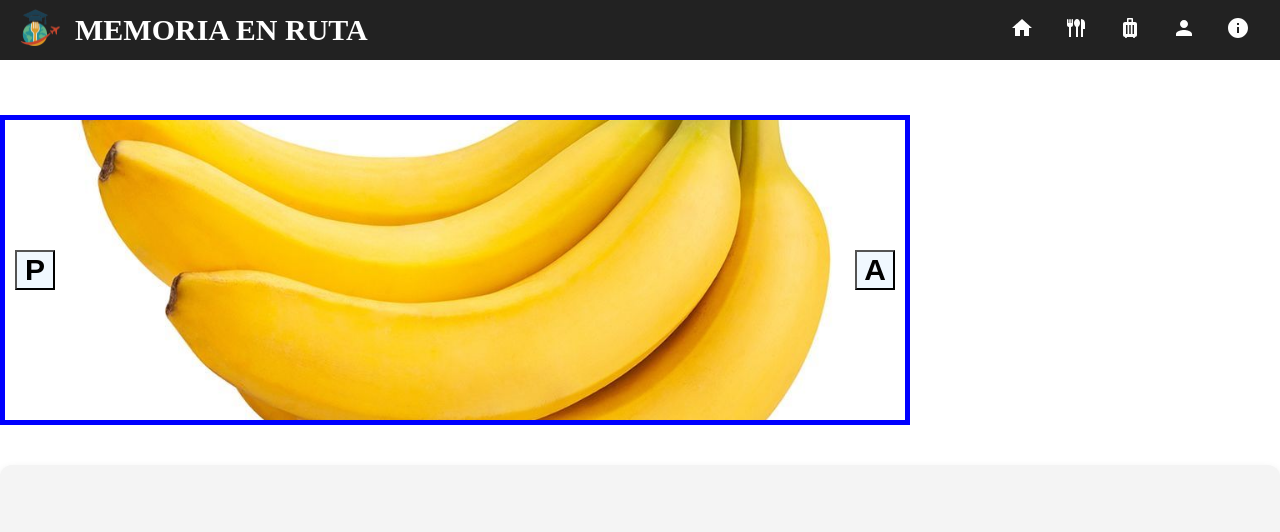
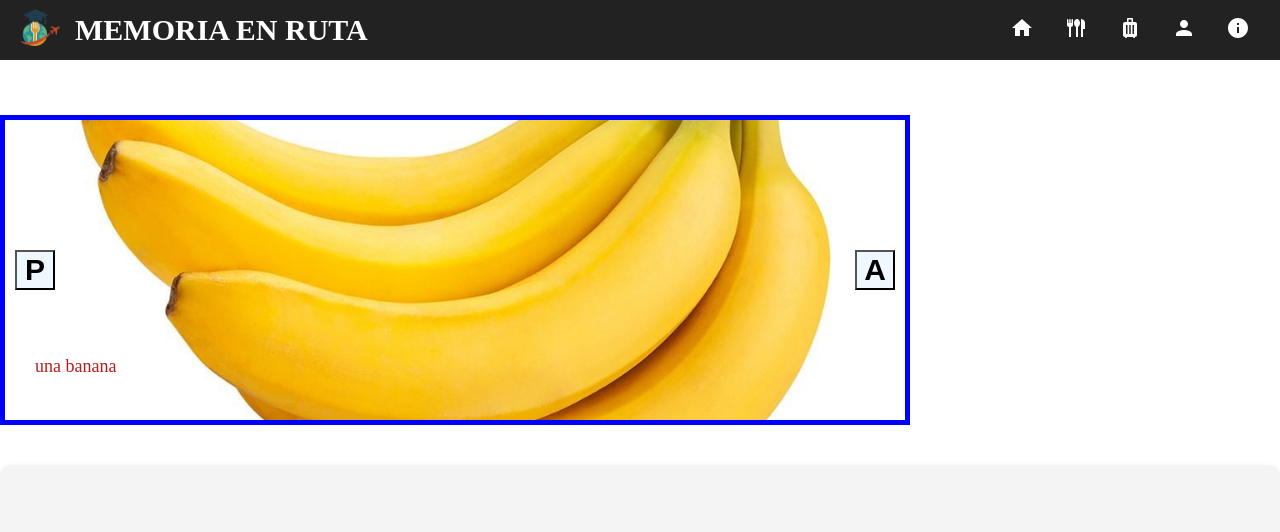
Before and after one commit to Fabricio3434/Proyecto-final-GT-Memoria-en-Ruta-, a React (Vite) app: page /home in a window 1280 px wide. Shown: the top 532 px of the page. Built offline with nearby package versions, Linux system fonts and the light colour scheme.

Commit message:
algo del css

```diff
--- a/src/css/Carrusel.css
+++ b/src/css/Carrusel.css
@@ -22,6 +22,7 @@
 
 .contenido {
     width: 100%;
+    position: relative;
 }
 
 .botones {
@@ -42,3 +43,12 @@
 #izq {
     left: 10px;
 }
+.texto{
+    position: absolute;
+  bottom: 20px;
+  left: 20px;
+  color: rgb(180, 30, 30);
+  padding: 5px 10px;
+  border-radius: 8px;
+  font-size: 18px;
+}
```
